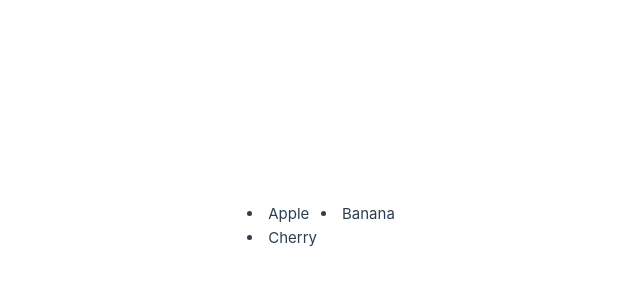
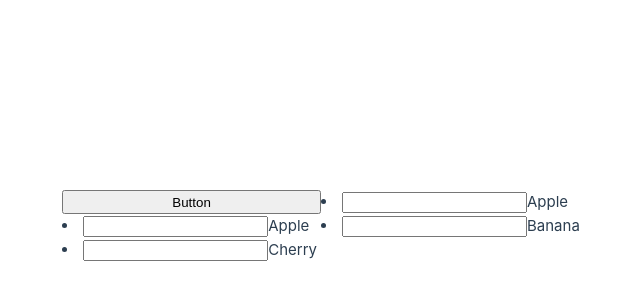
Before and after one commit to 2630-Daichi-Inoue/vue-lesson, a Vue app: page / in a window 1280 px wide. Shown: the part 174-474 px from the top of the page, without its empty margins (319-959 px from the left). Built offline with nearby package versions, Linux system fonts and the light colour scheme.

Commit message:
lesson 46

```diff
--- a/src/App.vue
+++ b/src/App.vue
@@ -1,7 +1,14 @@
 <script setup>
   import { ref } from 'vue'
-  const fruits = ref(['Apple', 'Banana', 'Cherry'])
+  const fruits = ref([
+      {id: 1, name: 'Apple'},
+      {id: 2, name: 'Apple'},
+      {id: 3, name: 'Banana'},
+      {id: 4, name: 'Cherry'},
+    ]
+  )
 </script>
 <template>
-  <li v-for="fruit in fruits">{{ fruit }}</li>
+  <button @click="fruits.shift()">Button</button>
+  <li v-for="fruit in fruits" :key="fruit.id"><input type="text">{{ fruit.name }}</li>
 </template>
```
